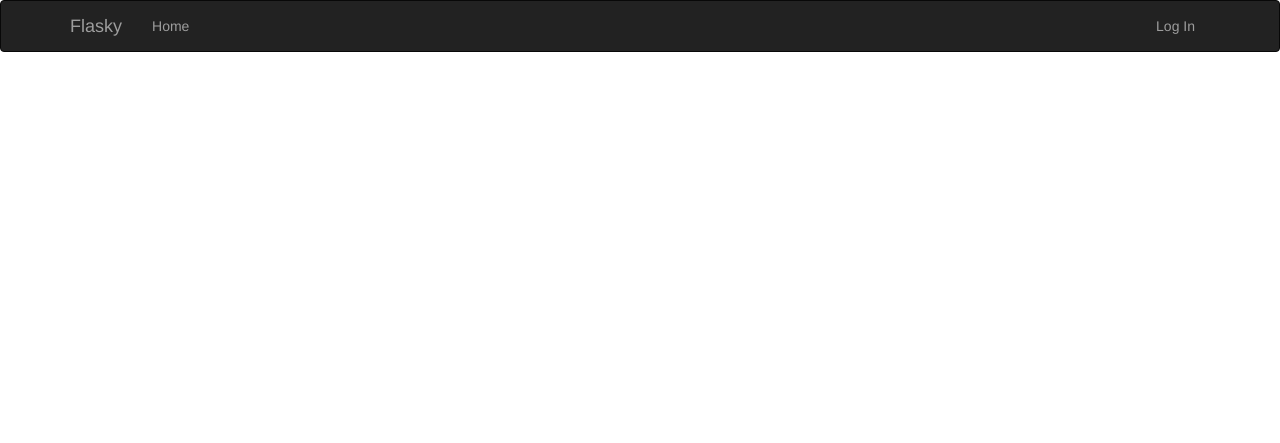
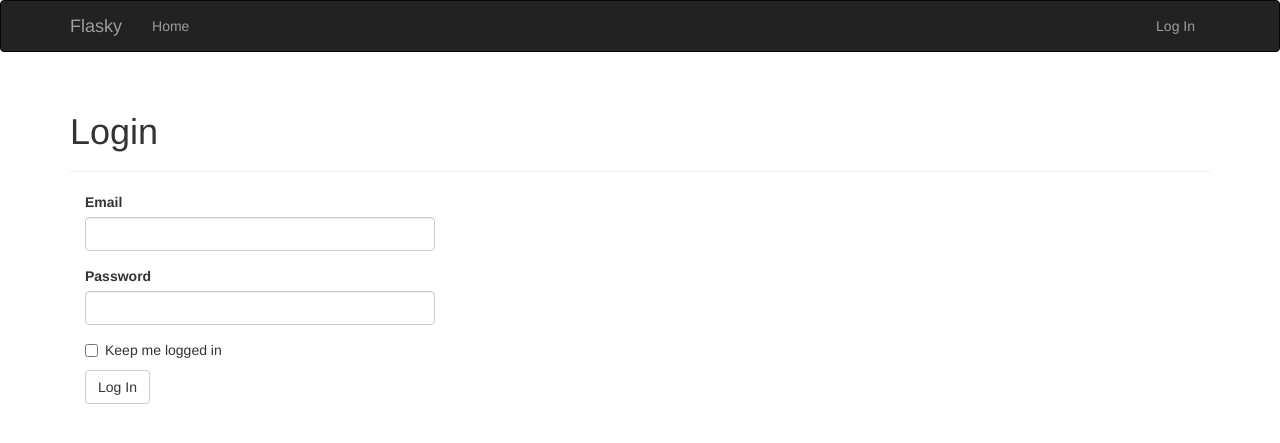
Before and after one commit to shosato0306/SNS, a Flask app: page /auth/login in a window 1280 px wide. Shown: the top 443 px of the page. Run offline with Flask 2, Linux system fonts and the light colour scheme; some libraries are stand-ins or nearby versions.

Commit message:
add login.html

```diff
--- a/app/auth/views.py
+++ b/app/auth/views.py
@@ -1,6 +1,19 @@
-from flask import render_template
+from flask import render_template, redirect, request, url_for, flash
+from flask_login import login_user
 from . import auth
+from ..models import User
+from .forms import LoginForm
 
-@auth.route('/login')
+@auth.route('/login', methods=['GET', 'POST'])
 def login():
-    return render_template('auth/login.html')
+    form = LoginForm()
+    if form.validate_on_submit():
+        user = User.query.filter_by(email=form.email.data).first()
+        if user is not None and user.verify_password(form.password.data):
+            login_user(user, form.remember_me.data)
+            next = request.args.get('next')
+            if next is None or not next.startswith('/'):
+                next = url_for('main.index')
+            return redirect(next)
+        flash('Invalid username or password.')
+    return render_template('auth/login.html', form=form)
--- a/app/templates/auth/login.html
+++ b/app/templates/auth/login.html
@@ -1,6 +1,13 @@
 {% extends "base.html" %}
+{% import "bootstrap/wtf.html" as wtf %}
 
-{% block title %}Flasky{% endblock %}
+{% block title %}Flasky - Login{% endblock %}
 
 {% block page_content %}
+<div class="page-header">
+    <h1>Login</h1>
+</div>
+<div class="col-md-4">
+    {{ wtf.quick_form(form) }}
+</div>
 {% endblock %}
```
Also changed, not shown: app/auth/forms.py (renamed from app/auth/form.py).
